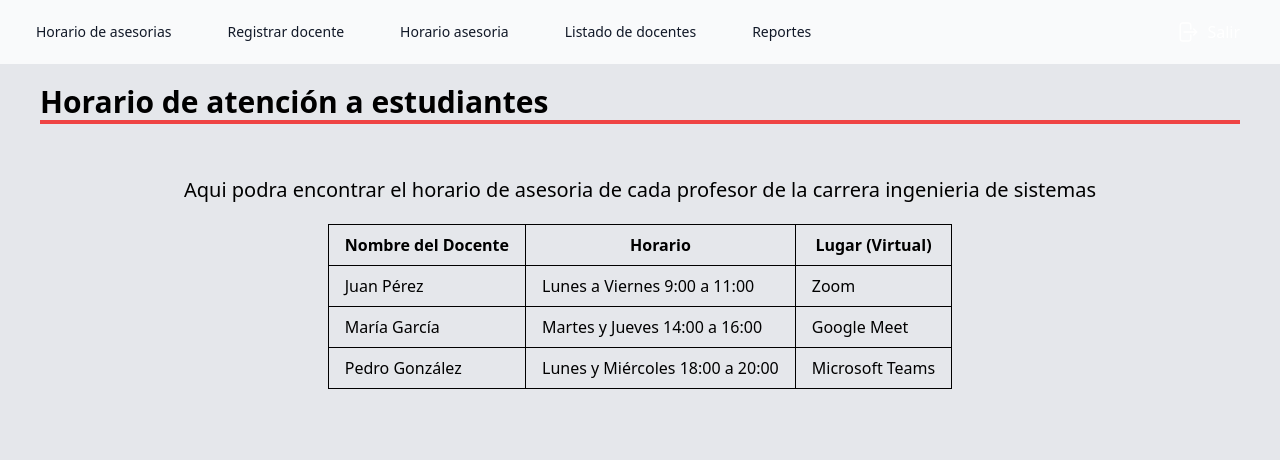
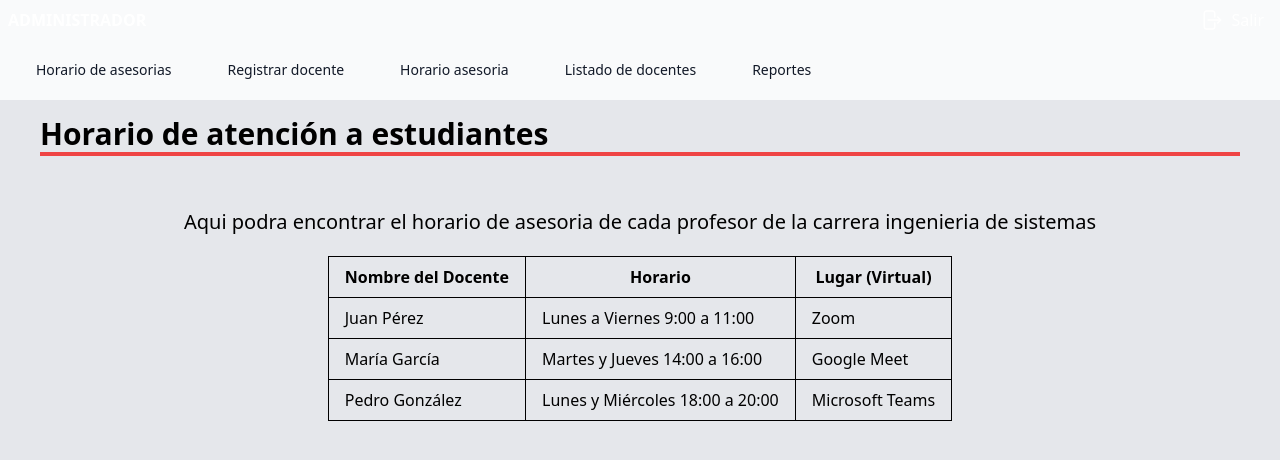
Before and after one commit to dannadeily/front-asesorias, a React (Vite) app: page /administrador in a window 1280 px wide. Shown: the top 460 px of the page. Built offline with nearby package versions, Linux system fonts and the light colour scheme; sample sign-in values are in the browser's storage.

Commit message:
arreglos en el header administrador

```diff
--- a/src/components/HeaderAdministrador.jsx
+++ b/src/components/HeaderAdministrador.jsx
@@ -32,7 +32,34 @@ const HeaderAdministrador = () => {
 
   return (
     <>
+      <header className="fixed top-0 left-0 right-0 z-50">
         <nav className="bg-gray-50 dark:bg-red-700">
+          <div className="flex items-center justify-between">
+            <h1 className="px-2 text-white font-bold text-1xl">
+              ADMINISTRADOR
+            </h1>
+            <button
+              className="flex items-center px-4 py-2 rounded ml-auto"
+              onClick={handleLogout}
+            >
+              <svg
+                xmlns="http://www.w3.org/2000/svg"
+                fill="none"
+                viewBox="0 0 24 24"
+                stroke="currentColor"
+                className="w-6 h-6 text-white mr-2 flex-shrink-0"
+              >
+                <path
+                  strokeLinecap="round"
+                  strokeLinejoin="round"
+                  strokeWidth={1.5}
+                  d="M15.75 9V5.25A2.25 2.25 0 0013.5 3h-6a2.25 2.25 0 00-2.25 2.25v13.5A2.25 2.25 0 007.5 21h6a2.25 2.25 0 002.25-2.25V15m3 0l3-3m0 0l-3-3m3 3H9"
+                />
+              </svg>
+              <span className="text-white">Salir</span>
+            </button>
+          </div>
+
           <div className="max-w-screen-xl px-4 py-3 md:px-6">
             <button
               className="text-gray-900 dark:text-white md:hidden"
@@ -102,34 +129,12 @@ const HeaderAdministrador = () => {
                   </li>
                 </ul>
               </div>
-
-            <button
-              className="flex items-center px-4 py-2 rounded ml-auto"
-              onClick={handleLogout}
-            >
-              <svg
-                xmlns="http://www.w3.org/2000/svg"
-                fill="none"
-                viewBox="0 0 24 24"
-                stroke="currentColor"
-                className="w-6 h-6 text-white mr-2 flex-shrink-0"
-              >
-                <path
-                  strokeLinecap="round"
-                  strokeLinejoin="round"
-                  strokeWidth={1.5}
-                  d="M15.75 9V5.25A2.25 2.25 0 0013.5 3h-6a2.25 2.25 0 00-2.25 2.25v13.5A2.25 2.25 0 007.5 21h6a2.25 2.25 0 002.25-2.25V15m3 0l3-3m0 0l-3-3m3 3H9"
-                />
-              </svg>
-              <span className="text-white">Salir</span>
-            </button>
-
-
             </div>
           </div>
         </nav>
+      </header>
 
-      <main className="z-40">
+      <main className="z-40 mt-24">
         <Outlet />
       </main>
     </>
```
Lines whose indentation alone changed are shown as unchanged.
